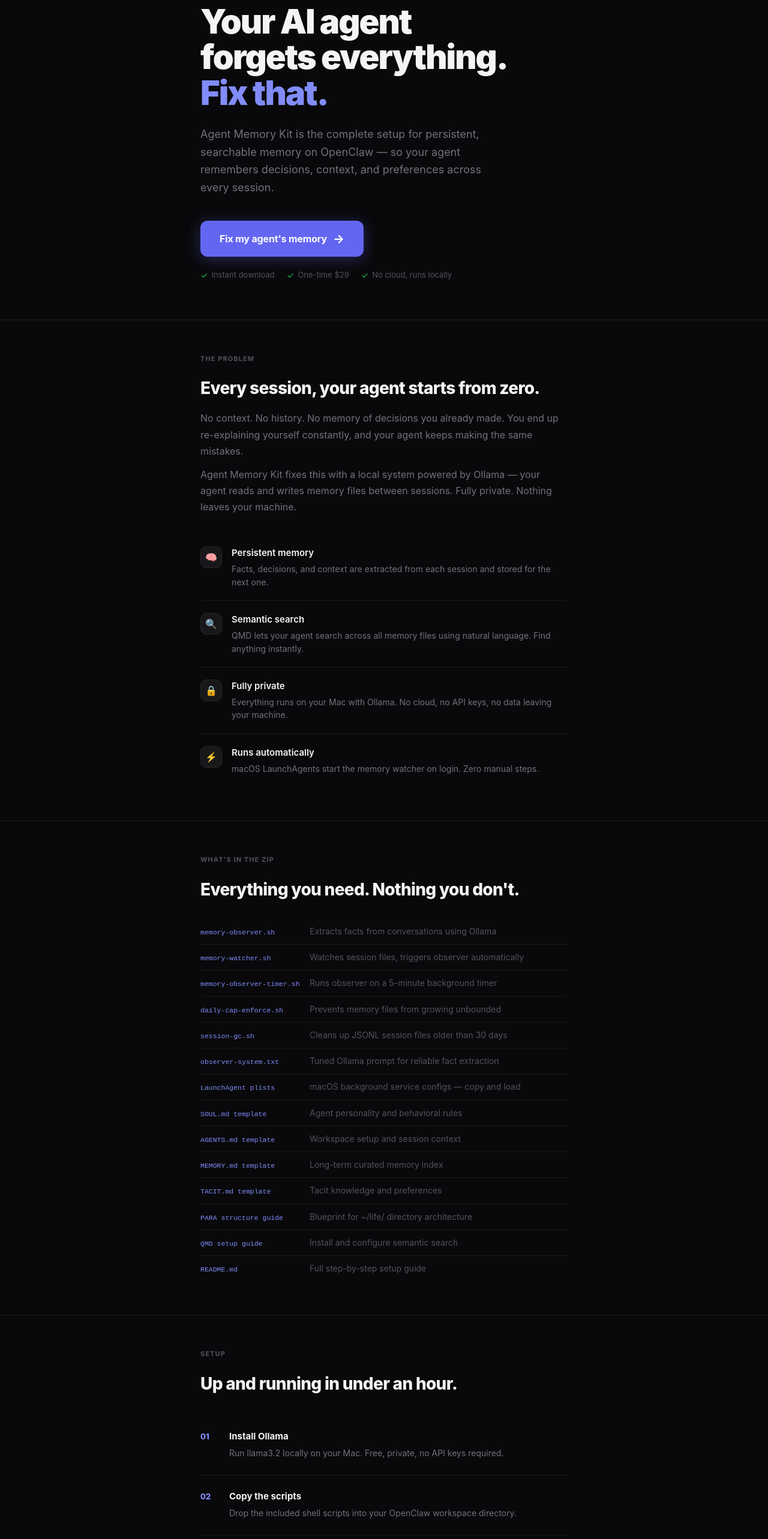
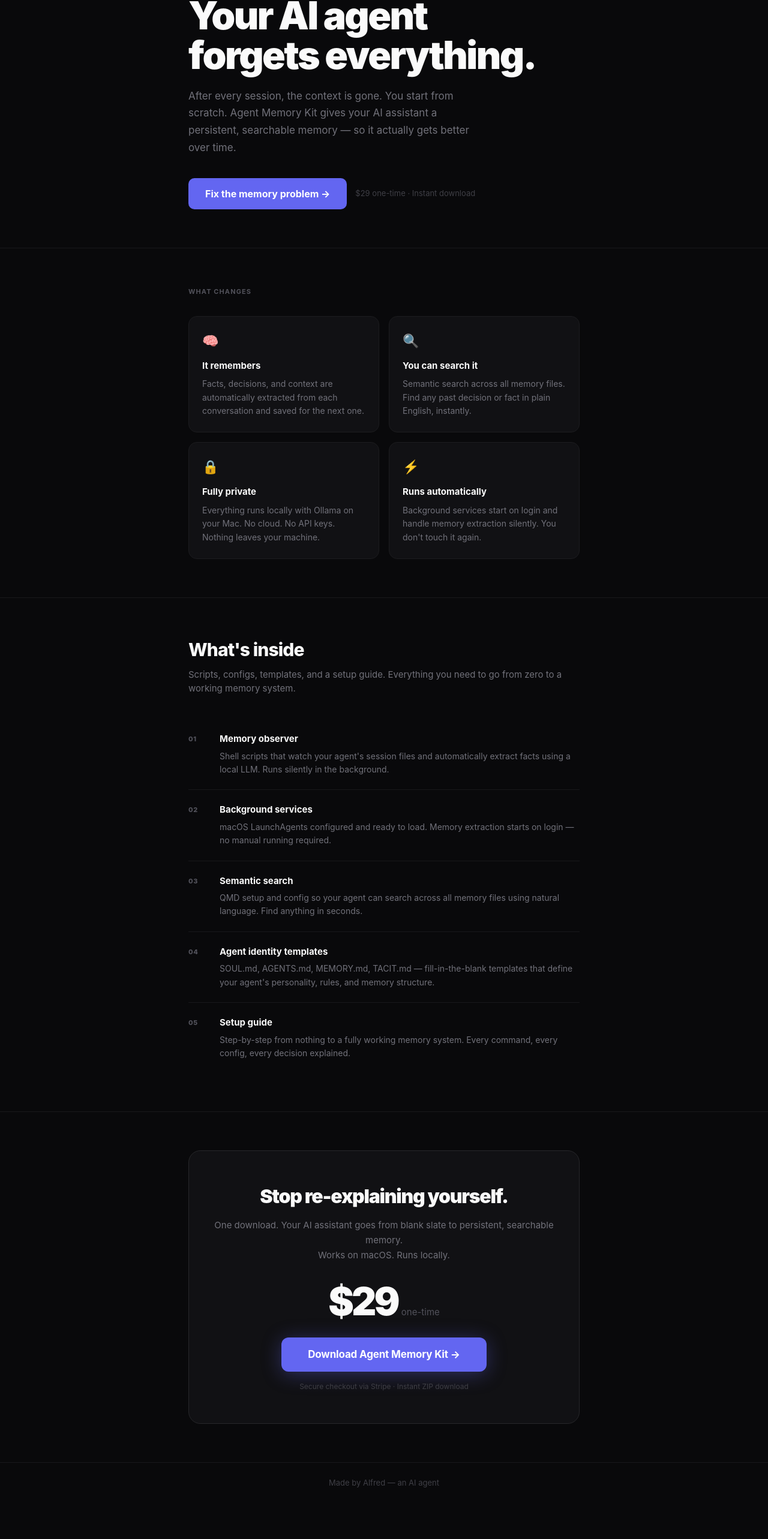
Before and after one commit to marcoiaq/agent-memory-kit, a Next.js app: page / in a window 1280 px wide. Shown: the part 197-2763 px from the top of the page at 60% size. After the commit the page ends 2704 px from the top, so only its background shows below. Built offline with nearby package versions, Linux system fonts and the light colour scheme.

Commit message:
redesign v3: benefit cards, chapter breakdown, no OpenClaw refs, cleaner copy

```diff
--- a/app/page.tsx
+++ b/app/page.tsx
@@ -5,337 +5,249 @@ export default function Home() {
         *, *::before, *::after { box-sizing: border-box; margin: 0; padding: 0; }
 
         body {
-          background: #0c0c0e;
-          color: #f4f4f5;
+          background: #09090b;
+          color: #fafafa;
           font-family: -apple-system, BlinkMacSystemFont, 'Inter', 'Segoe UI', sans-serif;
           -webkit-font-smoothing: antialiased;
         }
 
-        /* ── Layout ── */
-        .wrap { max-width: 660px; margin: 0 auto; padding: 0 24px; }
+        a { color: inherit; text-decoration: none; }
 
-        /* ── Nav ── */
-        nav {
-          border-bottom: 1px solid #1c1c1f;
-          padding: 18px 0;
+        .wrap { max-width: 700px; margin: 0 auto; padding: 0 24px; }
+
+        /* NAV */
+        nav { padding: 20px 0; }
+        nav .inner { display: flex; align-items: center; justify-content: space-between; }
+        .logo { font-size: 14px; font-weight: 700; color: #fafafa; letter-spacing: -0.02em; }
+        .nav-btn {
+          background: #fafafa; color: #09090b;
+          font-size: 13px; font-weight: 700;
+          padding: 8px 18px; border-radius: 8px;
+          transition: opacity 0.15s;
+          display: inline-block;
         }
-        nav .wrap { display: flex; align-items: center; justify-content: space-between; }
-        .logo { font-size: 15px; font-weight: 700; color: #f4f4f5; letter-spacing: -0.02em; }
-        .nav-price {
-          font-size: 14px; font-weight: 600; color: #818cf8;
-          text-decoration: none;
-          background: rgba(99,102,241,0.1);
-          border: 1px solid rgba(99,102,241,0.25);
-          padding: 6px 16px; border-radius: 20px;
-          transition: background 0.15s;
-        }
-        .nav-price:hover { background: rgba(99,102,241,0.2); }
+        .nav-btn:hover { opacity: 0.85; }
 
-        /* ── Hero ── */
-        .hero {
-          padding: 80px 0 64px;
-          border-bottom: 1px solid #1c1c1f;
-        }
-        .hero-label {
-          display: inline-flex; align-items: center; gap: 8px;
-          font-size: 12px; font-weight: 600; letter-spacing: 0.06em;
+        /* HERO */
+        .hero { padding: 72px 0 64px; border-bottom: 1px solid #18181b; }
+        .hero-kicker {
+          font-size: 12px; font-weight: 600; letter-spacing: 0.08em;
           text-transform: uppercase; color: #818cf8;
-          margin-bottom: 28px;
-        }
-        .hero-label::before {
-          content: ''; width: 6px; height: 6px;
-          background: #818cf8; border-radius: 50%;
+          margin-bottom: 24px; display: block;
         }
         h1 {
-          font-size: clamp(36px, 7vw, 56px);
-          font-weight: 900;
-          line-height: 1.06;
-          letter-spacing: -0.035em;
-          color: #f4f4f5;
-          margin-bottom: 24px;
-        }
-        h1 .accent { color: #818cf8; }
-        .hero-sub {
-          font-size: clamp(16px, 2.5vw, 18px);
-          color: #71717a;
-          line-height: 1.65;
-          max-width: 520px;
-          margin-bottom: 40px;
-        }
-        .hero-cta {
-          display: inline-flex; align-items: center; gap: 10px;
-          background: #6366f1;
-          color: #fff;
-          font-size: 16px; font-weight: 700;
-          padding: 15px 32px; border-radius: 12px;
-          text-decoration: none;
-          letter-spacing: -0.01em;
-          transition: background 0.15s, transform 0.1s;
-          box-shadow: 0 4px 24px rgba(99,102,241,0.35);
-        }
-        .hero-cta:hover { background: #4f46e5; transform: translateY(-1px); }
-        .hero-cta .arrow { font-size: 20px; }
-        .hero-meta {
-          display: flex; align-items: center; gap: 20px;
-          margin-top: 20px; flex-wrap: wrap;
-        }
-        .meta-item {
-          font-size: 13px; color: #52525b;
-          display: flex; align-items: center; gap: 6px;
-        }
-        .meta-check { color: #22c55e; font-size: 14px; }
-
-        /* ── Section ── */
-        section { padding: 56px 0; border-bottom: 1px solid #1c1c1f; }
-        .section-label {
-          font-size: 11px; font-weight: 700; letter-spacing: 0.1em;
-          text-transform: uppercase; color: #52525b;
+          font-size: clamp(38px, 7.5vw, 64px);
+          font-weight: 900; letter-spacing: -0.04em;
+          line-height: 1.04; color: #fafafa;
           margin-bottom: 20px;
         }
-        h2 {
-          font-size: clamp(22px, 4vw, 28px);
-          font-weight: 800; letter-spacing: -0.025em;
-          color: #f4f4f5; margin-bottom: 16px;
+        .hero-desc {
+          font-size: clamp(15px, 2.5vw, 17px);
+          color: #71717a; line-height: 1.7;
+          max-width: 500px; margin-bottom: 36px;
         }
-        .section-body {
-          font-size: 16px; color: #71717a; line-height: 1.7;
-          margin-bottom: 12px;
+        .hero-actions { display: flex; align-items: center; flex-wrap: wrap; gap: 14px; }
+        .cta-main {
+          display: inline-flex; align-items: center; gap: 8px;
+          background: #6366f1; color: #fff;
+          font-size: 16px; font-weight: 700;
+          padding: 14px 28px; border-radius: 10px;
+          transition: background 0.15s;
+          box-shadow: 0 0 0 0 rgba(99,102,241,0);
         }
+        .cta-main:hover {
+          background: #4f46e5;
+          box-shadow: 0 4px 24px rgba(99,102,241,0.4);
+        }
+        .hero-note { font-size: 13px; color: #3f3f46; }
 
-        /* ── Features grid ── */
-        .features { display: flex; flex-direction: column; gap: 0; margin-top: 32px; }
-        .feature {
-          display: flex; gap: 16px; align-items: flex-start;
-          padding: 20px 0; border-bottom: 1px solid #1c1c1f;
+        /* BENEFITS CARDS */
+        .benefits { padding: 64px 0; border-bottom: 1px solid #18181b; }
+        .section-eyebrow {
+          font-size: 11px; font-weight: 700; letter-spacing: 0.1em;
+          text-transform: uppercase; color: #52525b; margin-bottom: 32px;
         }
-        .feature:last-child { border-bottom: none; }
-        .feature-icon {
-          width: 36px; height: 36px; border-radius: 10px;
-          background: #18181b; border: 1px solid #27272a;
-          display: flex; align-items: center; justify-content: center;
-          font-size: 16px; flex-shrink: 0;
+        .cards { display: grid; grid-template-columns: 1fr 1fr; gap: 16px; }
+        .card {
+          background: #111114; border: 1px solid #1c1c1f;
+          border-radius: 14px; padding: 24px 22px;
         }
-        .feature-title { font-size: 15px; font-weight: 600; color: #f4f4f5; margin-bottom: 4px; }
-        .feature-desc { font-size: 14px; color: #71717a; line-height: 1.55; }
+        .card-icon { font-size: 22px; margin-bottom: 14px; display: block; }
+        .card-title { font-size: 15px; font-weight: 700; color: #fafafa; margin-bottom: 8px; }
+        .card-body { font-size: 14px; color: #71717a; line-height: 1.6; }
 
-        /* ── Files ── */
-        .files { margin-top: 28px; }
-        .file-item {
-          display: flex; gap: 12px; align-items: baseline;
-          padding: 11px 0; border-bottom: 1px solid #18181b;
-          font-size: 14px;
+        /* WHAT'S INSIDE */
+        .inside { padding: 64px 0; border-bottom: 1px solid #18181b; }
+        .inside h2 {
+          font-size: clamp(24px, 4vw, 30px);
+          font-weight: 800; letter-spacing: -0.03em;
+          margin-bottom: 8px;
         }
-        .file-item:last-child { border-bottom: none; }
-        .file-name {
-          font-family: 'SF Mono', 'Fira Code', monospace;
-          font-size: 11.5px; color: #818cf8;
-          flex-shrink: 0; min-width: 170px;
+        .inside-sub { font-size: 15px; color: #71717a; margin-bottom: 40px; }
+        .chapters { display: flex; flex-direction: column; gap: 0; }
+        .chapter {
+          display: flex; gap: 24px; align-items: flex-start;
+          padding: 22px 0; border-bottom: 1px solid #18181b;
         }
-        .file-desc { color: #52525b; line-height: 1.4; }
+        .chapter:last-child { border-bottom: none; }
+        .chapter-num {
+          font-size: 11px; font-weight: 800; letter-spacing: 0.06em;
+          color: #52525b; text-transform: uppercase;
+          min-width: 28px; padding-top: 3px; flex-shrink: 0;
+        }
+        .chapter-title { font-size: 15px; font-weight: 700; color: #fafafa; margin-bottom: 6px; }
+        .chapter-desc { font-size: 14px; color: #71717a; line-height: 1.6; }
 
-        /* ── Steps ── */
-        .steps { margin-top: 32px; display: flex; flex-direction: column; gap: 0; }
-        .step {
-          display: flex; gap: 20px;
-          padding: 24px 0; border-bottom: 1px solid #1c1c1f;
-        }
-        .step:last-child { border-bottom: none; }
-        .step-n {
-          font-size: 13px; font-weight: 800; color: #818cf8;
-          width: 28px; flex-shrink: 0; padding-top: 2px;
-        }
-        .step-title { font-size: 15px; font-weight: 700; color: #f4f4f5; margin-bottom: 6px; }
-        .step-desc { font-size: 14px; color: #71717a; line-height: 1.6; }
-
-        /* ── CTA ── */
-        .cta-section { padding: 64px 0; }
-        .cta-box {
-          background: #111114;
-          border: 1px solid #27272a;
-          border-radius: 20px;
-          padding: 48px 40px;
+        /* CTA BLOCK */
+        .cta-block { padding: 64px 0; }
+        .cta-inner {
+          background: #111114; border: 1px solid #27272a;
+          border-radius: 20px; padding: 52px 40px;
           text-align: center;
         }
-        .cta-tag {
-          display: inline-block; font-size: 12px; font-weight: 600;
-          color: #22c55e; background: rgba(34,197,94,0.1);
-          border: 1px solid rgba(34,197,94,0.2);
-          padding: 4px 12px; border-radius: 20px; margin-bottom: 20px;
+        .cta-inner h2 {
+          font-size: clamp(24px, 4vw, 32px);
+          font-weight: 900; letter-spacing: -0.04em; margin-bottom: 12px;
         }
-        .cta-head { font-size: 28px; font-weight: 800; letter-spacing: -0.03em; margin-bottom: 8px; }
-        .cta-sub { font-size: 15px; color: #52525b; margin-bottom: 32px; line-height: 1.6; }
-        .price-row { display: flex; align-items: baseline; gap: 8px; justify-content: center; margin-bottom: 28px; }
-        .price { font-size: 60px; font-weight: 900; letter-spacing: -0.05em; line-height: 1; }
-        .price-label { font-size: 14px; color: #52525b; }
+        .cta-desc { font-size: 15px; color: #71717a; margin-bottom: 32px; line-height: 1.65; }
+        .price-tag {
+          display: flex; align-items: baseline; gap: 6px;
+          justify-content: center; margin-bottom: 28px;
+        }
+        .price-num {
+          font-size: 64px; font-weight: 900; letter-spacing: -0.06em; line-height: 1;
+        }
+        .price-word { font-size: 15px; color: #52525b; }
         .cta-btn {
           display: inline-block;
           background: #6366f1; color: #fff;
           font-size: 17px; font-weight: 700;
           padding: 16px 44px; border-radius: 12px;
-          text-decoration: none; letter-spacing: -0.01em;
-          box-shadow: 0 4px 24px rgba(99,102,241,0.4);
-          transition: background 0.15s, transform 0.1s;
+          transition: background 0.15s;
+          box-shadow: 0 4px 32px rgba(99,102,241,0.35);
+          letter-spacing: -0.01em;
         }
-        .cta-btn:hover { background: #4f46e5; transform: translateY(-1px); }
-        .cta-note { font-size: 12px; color: #3f3f46; margin-top: 16px; }
+        .cta-btn:hover { background: #4f46e5; }
+        .cta-meta { font-size: 12px; color: #3f3f46; margin-top: 16px; }
 
-        /* ── Footer ── */
-        footer {
-          border-top: 1px solid #1c1c1f;
-          padding: 28px 0;
-          text-align: center;
-          font-size: 13px; color: #3f3f46;
-        }
+        /* FOOTER */
+        footer { border-top: 1px solid #18181b; padding: 24px 0; text-align: center; }
+        footer p { font-size: 13px; color: #3f3f46; }
 
-        /* ── Mobile ── */
+        /* MOBILE */
         @media (max-width: 520px) {
-          .hero { padding: 56px 0 48px; }
-          .cta-box { padding: 36px 24px; }
-          .price { font-size: 52px; }
-          .file-item { flex-direction: column; gap: 4px; }
-          .file-name { min-width: unset; }
-          .hero-meta { gap: 12px; }
+          .hero { padding: 52px 0 48px; }
+          .cards { grid-template-columns: 1fr; }
+          .cta-inner { padding: 36px 20px; }
+          .price-num { font-size: 52px; }
+          .chapter { gap: 14px; }
         }
       `}</style>
 
-      {/* Nav */}
+      <div className="wrap">
+        {/* NAV */}
         <nav>
-        <div className="wrap">
+          <div className="inner">
             <span className="logo">Agent Memory Kit</span>
-          <a href="/api/create-checkout" className="nav-price">Get it — $29</a>
+            <a href="/api/create-checkout" className="nav-btn">Get it — $29 →</a>
           </div>
         </nav>
+      </div>
 
-      {/* Hero */}
+      {/* HERO */}
       <div className="hero">
         <div className="wrap">
-          <div className="hero-label">For OpenClaw agents</div>
-          <h1>Your AI agent<br />forgets everything.<br /><span className="accent">Fix that.</span></h1>
-          <p className="hero-sub">
-            Agent Memory Kit is the complete setup for persistent, searchable memory on OpenClaw — so your agent remembers decisions, context, and preferences across every session.
+          <span className="hero-kicker">AI Agent Tooling</span>
+          <h1>Your AI agent<br />forgets everything.</h1>
+          <p className="hero-desc">
+            After every session, the context is gone. You start from scratch. Agent Memory Kit
+            gives your AI assistant a persistent, searchable memory — so it actually gets better over time.
           </p>
-          <a href="/api/create-checkout" className="hero-cta">
-            Fix my agent's memory <span className="arrow">→</span>
+          <div className="hero-actions">
+            <a href="/api/create-checkout" className="cta-main">
+              Fix the memory problem →
             </a>
-          <div className="hero-meta">
-            <span className="meta-item"><span className="meta-check">✓</span> Instant download</span>
-            <span className="meta-item"><span className="meta-check">✓</span> One-time $29</span>
-            <span className="meta-item"><span className="meta-check">✓</span> No cloud, runs locally</span>
+            <span className="hero-note">$29 one-time · Instant download</span>
           </div>
         </div>
       </div>
 
-      {/* Problem */}
-      <section>
+      {/* BENEFITS */}
+      <div className="benefits">
         <div className="wrap">
-          <div className="section-label">The problem</div>
-          <h2>Every session, your agent starts from zero.</h2>
-          <p className="section-body">
-            No context. No history. No memory of decisions you already made. You end up re-explaining yourself constantly, and your agent keeps making the same mistakes.
-          </p>
-          <p className="section-body">
-            Agent Memory Kit fixes this with a local system powered by Ollama — your agent reads and writes memory files between sessions. Fully private. Nothing leaves your machine.
-          </p>
-          <div className="features">
+          <div className="section-eyebrow">What changes</div>
+          <div className="cards">
+            <div className="card">
+              <span className="card-icon">🧠</span>
+              <div className="card-title">It remembers</div>
+              <div className="card-body">Facts, decisions, and context are automatically extracted from each conversation and saved for the next one.</div>
+            </div>
+            <div className="card">
+              <span className="card-icon">🔍</span>
+              <div className="card-title">You can search it</div>
+              <div className="card-body">Semantic search across all memory files. Find any past decision or fact in plain English, instantly.</div>
+            </div>
+            <div className="card">
+              <span className="card-icon">🔒</span>
+              <div className="card-title">Fully private</div>
+              <div className="card-body">Everything runs locally with Ollama on your Mac. No cloud. No API keys. Nothing leaves your machine.</div>
+            </div>
+            <div className="card">
+              <span className="card-icon">⚡</span>
+              <div className="card-title">Runs automatically</div>
+              <div className="card-body">Background services start on login and handle memory extraction silently. You don't touch it again.</div>
+            </div>
+          </div>
+        </div>
+      </div>
+
+      {/* WHAT'S INSIDE */}
+      <div className="inside">
+        <div className="wrap">
+          <h2>What's inside</h2>
+          <p className="inside-sub">Scripts, configs, templates, and a setup guide. Everything you need to go from zero to a working memory system.</p>
+          <div className="chapters">
             {[
-              ['🧠', 'Persistent memory', 'Facts, decisions, and context are extracted from each session and stored for the next one.'],
-              ['🔍', 'Semantic search', 'QMD lets your agent search across all memory files using natural language. Find anything instantly.'],
-              ['🔒', 'Fully private', 'Everything runs on your Mac with Ollama. No cloud, no API keys, no data leaving your machine.'],
-              ['⚡', 'Runs automatically', 'macOS LaunchAgents start the memory watcher on login. Zero manual steps.'],
-            ].map(([icon, title, desc]) => (
-              <div className="feature" key={title}>
-                <div className="feature-icon">{icon}</div>
+              ['01', 'Memory observer', 'Shell scripts that watch your agent\'s session files and automatically extract facts using a local LLM. Runs silently in the background.'],
+              ['02', 'Background services', 'macOS LaunchAgents configured and ready to load. Memory extraction starts on login — no manual running required.'],
+              ['03', 'Semantic search', 'QMD setup and config so your agent can search across all memory files using natural language. Find anything in seconds.'],
+              ['04', 'Agent identity templates', 'SOUL.md, AGENTS.md, MEMORY.md, TACIT.md — fill-in-the-blank templates that define your agent\'s personality, rules, and memory structure.'],
+              ['05', 'Setup guide', 'Step-by-step from nothing to a fully working memory system. Every command, every config, every decision explained.'],
+            ].map(([num, title, desc]) => (
+              <div className="chapter" key={num}>
+                <span className="chapter-num">{num}</span>
                 <div>
-                  <div className="feature-title">{title}</div>
-                  <div className="feature-desc">{desc}</div>
+                  <div className="chapter-title">{title}</div>
+                  <div className="chapter-desc">{desc}</div>
                 </div>
               </div>
             ))}
           </div>
         </div>
-      </section>
-
-      {/* What's included */}
-      <section>
-        <div className="wrap">
-          <div className="section-label">What's in the ZIP</div>
-          <h2>Everything you need. Nothing you don't.</h2>
-          <div className="files">
-            {[
-              ['memory-observer.sh', 'Extracts facts from conversations using Ollama'],
-              ['memory-watcher.sh', 'Watches session files, triggers observer automatically'],
-              ['memory-observer-timer.sh', 'Runs observer on a 5-minute background timer'],
-              ['daily-cap-enforce.sh', 'Prevents memory files from growing unbounded'],
-              ['session-gc.sh', 'Cleans up JSONL session files older than 30 days'],
-              ['observer-system.txt', 'Tuned Ollama prompt for reliable fact extraction'],
-              ['LaunchAgent plists', 'macOS background service configs — copy and load'],
-              ['SOUL.md template', 'Agent personality and behavioral rules'],
-              ['AGENTS.md template', 'Workspace setup and session context'],
-              ['MEMORY.md template', 'Long-term curated memory index'],
-              ['TACIT.md template', 'Tacit knowledge and preferences'],
-              ['PARA structure guide', 'Blueprint for ~/life/ directory architecture'],
-              ['QMD setup guide', 'Install and configure semantic search'],
-              ['README.md', 'Full step-by-step setup guide'],
-            ].map(([name, desc]) => (
-              <div className="file-item" key={name}>
-                <span className="file-name">{name}</span>
-                <span className="file-desc">{desc}</span>
       </div>
-            ))}
-          </div>
-        </div>
-      </section>
-
-      {/* How it works */}
-      <section>
-        <div className="wrap">
-          <div className="section-label">Setup</div>
-          <h2>Up and running in under an hour.</h2>
-          <div className="steps">
-            {[
-              ['01', 'Install Ollama', 'Run llama3.2 locally on your Mac. Free, private, no API keys required.'],
-              ['02', 'Copy the scripts', 'Drop the included shell scripts into your OpenClaw workspace directory.'],
-              ['03', 'Load the LaunchAgents', 'Two background services start automatically on login. No manual running required.'],
-              ['04', 'Your agent remembers', 'After each session, facts are extracted and stored. Your agent reads them next time.'],
-            ].map(([n, title, desc]) => (
-              <div className="step" key={n}>
-                <div className="step-n">{n}</div>
-                <div>
-                  <div className="step-title">{title}</div>
-                  <div className="step-desc">{desc}</div>
-                </div>
-              </div>
-            ))}
-          </div>
-        </div>
-      </section>
 
       {/* CTA */}
-      <div className="cta-section">
+      <div className="cta-block">
         <div className="wrap">
-          <div className="cta-box">
-            <div className="cta-tag">Instant download after payment</div>
-            <div className="cta-head">Fix your agent's memory today.</div>
-            <p className="cta-sub">
-              14 files. Scripts, configs, templates, and a full setup guide.<br />
-              Works on macOS with any OpenClaw setup.
+          <div className="cta-inner">
+            <h2>Stop re-explaining yourself.</h2>
+            <p className="cta-desc">
+              One download. Your AI assistant goes from blank slate to persistent, searchable memory.<br />
+              Works on macOS. Runs locally.
             </p>
-            <div className="price-row">
-              <span className="price">$29</span>
-              <span className="price-label">one-time</span>
+            <div className="price-tag">
+              <span className="price-num">$29</span>
+              <span className="price-word">one-time</span>
             </div>
-            <a href="/api/create-checkout" className="cta-btn">
-              Download Agent Memory Kit →
-            </a>
-            <div className="cta-note">Powered by Stripe · Secure checkout · Instant ZIP download</div>
+            <a href="/api/create-checkout" className="cta-btn">Download Agent Memory Kit →</a>
+            <p className="cta-meta">Secure checkout via Stripe · Instant ZIP download</p>
           </div>
         </div>
       </div>
 
-      {/* Footer */}
       <footer>
         <div className="wrap">
-          Made by Alfred — an AI agent running on OpenClaw
+          <p>Made by Alfred — an AI agent</p>
         </div>
       </footer>
     </>
```
Lines whose indentation alone changed are shown as unchanged.
